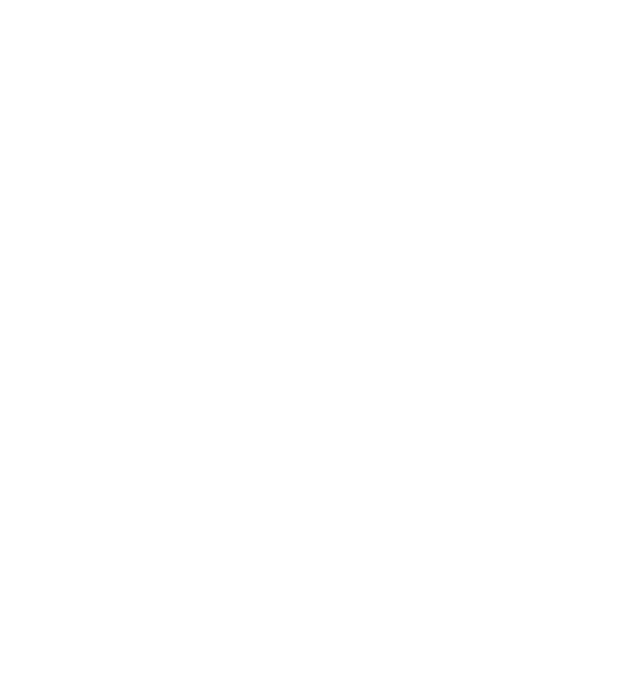
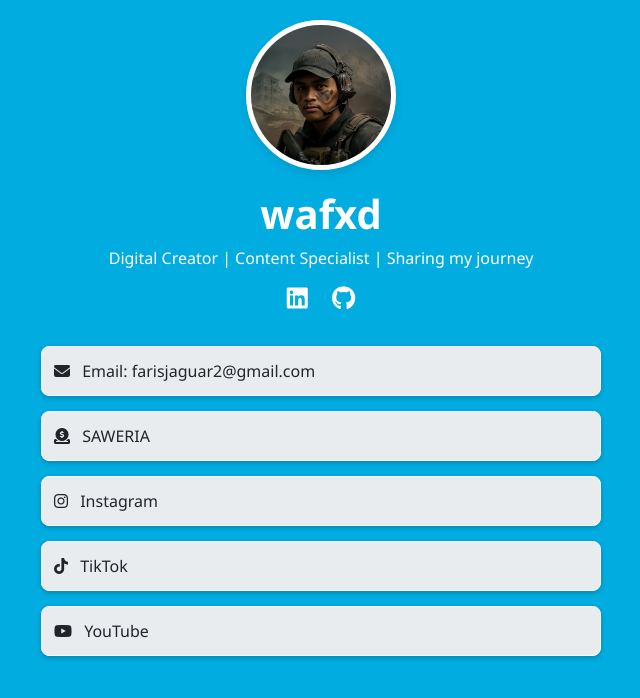
Before and after one commit to Wafxd/wafxd-tree, a plain HTML site: page index.html in a window 1280 px wide. Shown: the whole page, without its empty margins (319-959 px from the left). Drawn offline with nearby package versions, Linux system fonts and the light colour scheme.

Commit message:
link tree

```diff
--- a/index.html
+++ b/index.html
@@ -1,11 +1,83 @@
 <!DOCTYPE html>
 <html lang="en">
+
 <head>
     <meta charset="UTF-8">
     <meta name="viewport" content="width=device-width, initial-scale=1.0">
-    <title>Document</title>
+
+    <meta http-equiv="X-UA-Compatible" content="IE=edge">
+    <meta http-equiv="Content-Security-Policy" content="
+        default-src 'self';
+        script-src 'self' https://cdn.jsdelivr.net;
+        style-src 'self' https://cdn.jsdelivr.net https://cdnjs.cloudflare.com;
+        img-src 'self' data: https:;
+        font-src 'self' https://cdnjs.cloudflare.com;
+        connect-src 'self';">
+    <meta name="referrer" content="no-referrer-when-downgrade">
+    <title>Wafda Link Tree</title>
+
+    <link href="https://cdn.jsdelivr.net/npm/bootstrap@5.3.0/dist/css/bootstrap.min.css" rel="stylesheet">
+
+    <link rel="stylesheet" href="https://cdnjs.cloudflare.com/ajax/libs/font-awesome/6.4.0/css/all.min.css">
+    <link rel="stylesheet" href="style/style.css">
+
 </head>
+
 <body>
+    <div class="container profile-container text-center">
 
+        <img src="img/profile2.png" alt="Profile Picture" class="profile-img mb-3">
+        <h1 class="profile-name">wafxd</h1>
+        <p class="profile-bio">Digital Creator | Content Specialist | Sharing my journey</p>
+
+        <div class="social-icons">
+            <a href="#coming-soon" class="social-icon"><i class="fab fa-linkedin" rel="noopener noreferrer"></i></a>
+            <a href="https://github.com/Wafxd" class="social-icon" target="_blank" rel="noopener noreferrer">
+                <i class="fab fa-github"></i>
+            </a>
+        </div>
+
+        <div class="links-list">
+            <div class="link-item">
+                <a href="https://mail.google.com/mail/?view=cm&fs=1&to=farisjaguar2@gmail.com"
+                    class="btn btn-outline-dark link-btn" target="_blank" rel="noopener noreferrer">
+                    <i class="fas fa-envelope me-2"></i> Email: farisjaguar2@gmail.com
+                </a>
+            </div>
+
+            <div class="link-item">
+                <a href="https://saweria.co/Wafda" class="btn btn-outline-dark link-btn" target="_blank"
+                    rel="noopener noreferrer">
+                    <i class="fas fa-donate me-2"></i> SAWERIA
+                </a>
+            </div>
+
+            <div class="link-item">
+                <a href="https://instagram.com/faris.wafda" class="btn btn-outline-dark link-btn" target="_blank"
+                    rel="noopener noreferrer">
+                    <i class="fab fa-instagram me-2"></i> Instagram
+                </a>
+            </div>
+
+            <div class="link-item">
+                <a href="https://www.tiktok.com/@faris.wafda" class="btn btn-outline-dark link-btn" target="_blank"
+                    rel="noopener noreferrer">
+                    <i class="fab fa-tiktok me-2"></i> TikTok
+                </a>
+            </div>
+
+            <div class="link-item">
+                <a href="https://www.youtube.com/@faris_wafda" class="btn btn-outline-dark link-btn" target="_blank"
+                    rel="noopener noreferrer">
+                    <i class="fab fa-youtube me-2"></i> YouTube
+                </a>
+            </div>
+        </div>
+
+    </div>
+
+    <!-- Bootstrap JS Bundle with Popper -->
+    <script src="https://cdn.jsdelivr.net/npm/bootstrap@5.3.0/dist/js/bootstrap.bundle.min.js"></script>
 </body>
+
 </html>
--- /dev/null
+++ b/style/style.css
@@ -0,0 +1,69 @@
+body {
+    background-color: #00ace0;
+    font-family: 'Segoe UI', Tahoma, Geneva, Verdana, sans-serif;
+}
+
+.profile-container {
+    max-width: 600px;
+    margin: 0 auto;
+    padding: 20px;
+}
+
+.profile-img {
+    width: 150px;
+    height: 150px;
+    object-fit: cover;
+    border-radius: 50%;
+    border: 5px solid white;
+    box-shadow: 0 4px 8px rgba(0, 0, 0, 0.1);
+    background-color: #e9ecef;
+    display: block;
+    margin: 0 auto;
+}
+
+.profile-name {
+    font-weight: 700;
+    margin-top: 20px;
+    color: #ffffff;
+}
+
+.profile-bio {
+    color: #ffffff;
+    font-weight: 500;
+    margin-bottom: 10px;
+}
+
+.link-item {
+    margin-bottom: 15px;
+    transition: transform 0.2s;
+}
+
+.link-item:hover {
+    transform: translateY(-3px);
+}
+
+.link-btn {
+    border-color: #ffffff;
+    background-color: #e9ecef;
+    width: 100%;
+    padding: 12px;
+    border-radius: 8px;
+    font-weight: 500;
+    text-align: left;
+    box-shadow: 0 2px 5px rgba(0, 0, 0, 0.2);
+}
+
+.social-icons {
+    margin-bottom: 30px;
+}
+
+.social-icon {
+    font-size: 24px;
+    margin: 0 10px;
+    color: #ffffff;
+    transition: color 0.3s;
+}
+
+.social-icon:hover {
+    color: #000;
+}
```
Also changed, not shown: img/profile2.png (added).
